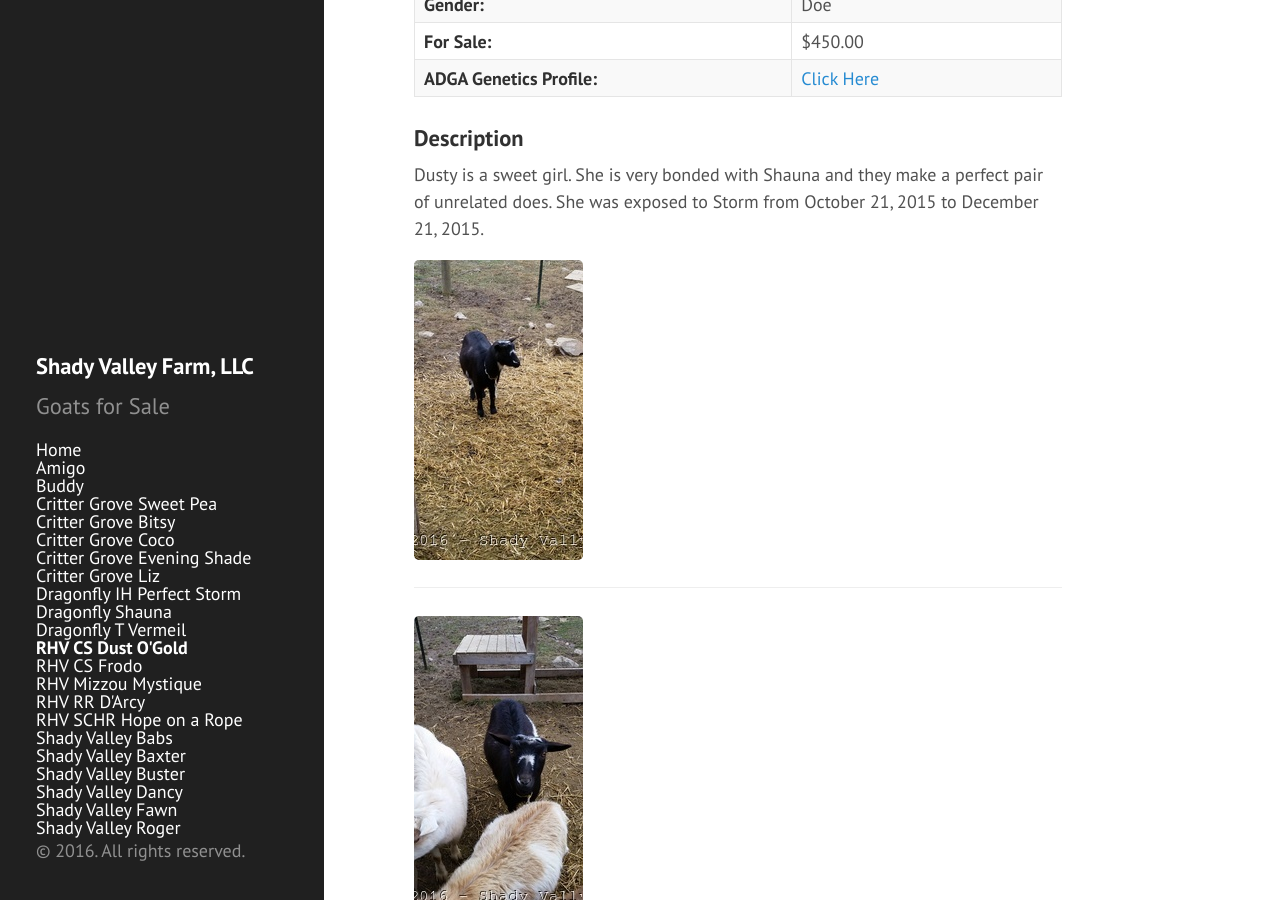
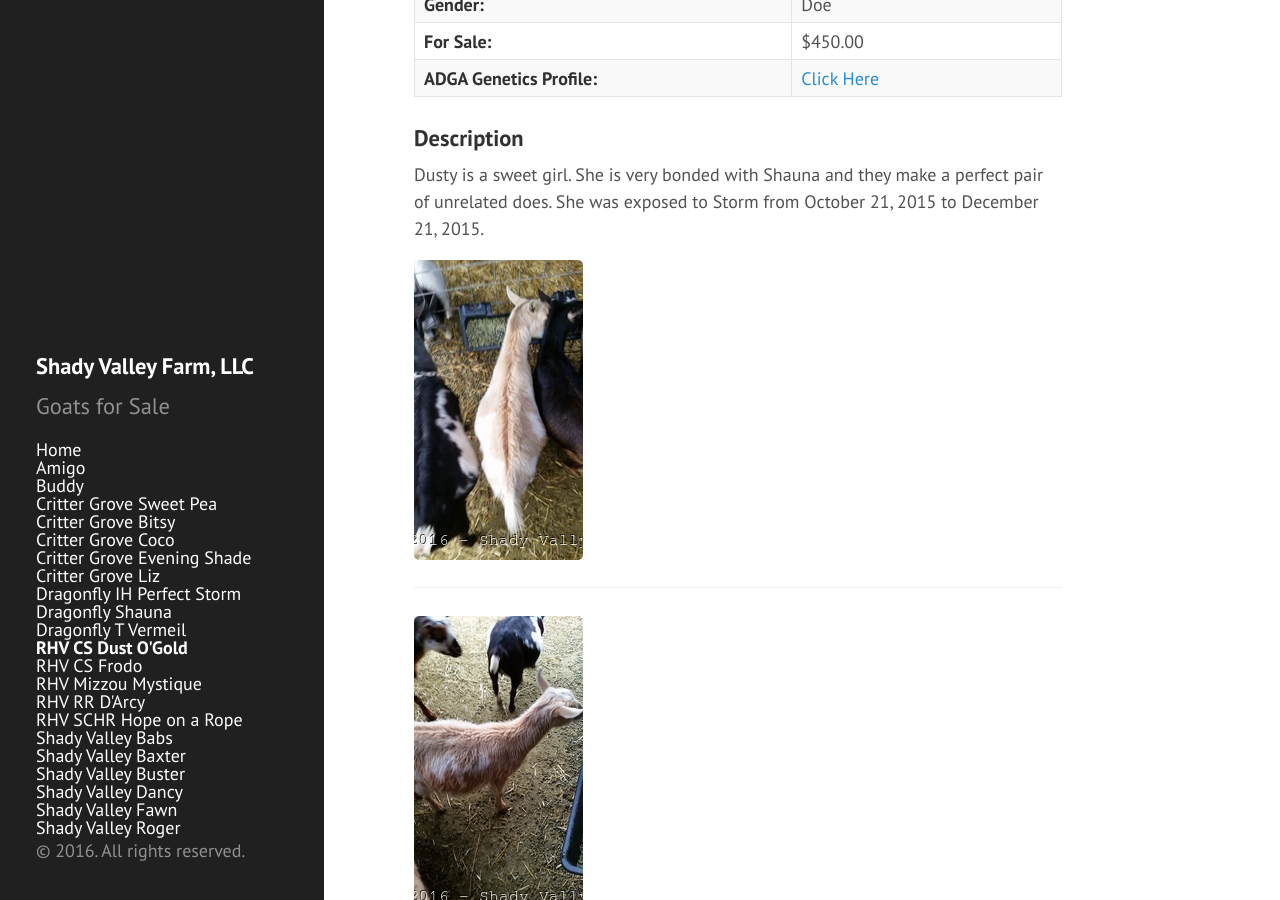
Before and after one commit to shadyvalleyfarm/shadyvalleyfarm.github.io, a Jekyll site: the page built from goats/RHV_CS_Dust_O_Gold.md, in a window 1280 px wide and 900 px high, scrolled down 326 px. Built offline with Jekyll 4.4.1, drawn with Linux system fonts in a browser that asks for light colours; Markdown is read by kramdown in place of the engine named in the settings.

Commit message:
Fix Dusty's pics

```diff
--- a/goats/RHV_CS_Dust_O_Gold.md
+++ b/goats/RHV_CS_Dust_O_Gold.md
@@ -20,9 +20,6 @@ tag: RHV_CS_Dust_O_Gold
 
 Dusty is a sweet girl. She is very bonded with Shauna and they make a perfect pair of unrelated does. She was exposed to Storm from October 21, 2015 to December 21, 2015.
 
-<img src="/images/goats/DArcy/1.jpg" alt="Image of RHV RR D'Arcy" class="pic"/>
+<img src="/images/goats/Dusty/1.jpg" alt="Image of RHV RR Dusty" class="pic"/>
 <hr>
-<img src="/images/goats/DArcy/2.jpg" alt="Image of RHV RR D'Arcy" class="pic"/>
-<hr>
-<img src="/images/goats/DArcy/3.jpg" alt="Image of RHV RR D'Arcy" class="pic"/>
-<hr>
+<img src="/images/goats/Dusty/2.jpg" alt="Image of RHV RR Dusty" class="pic"/>
```
